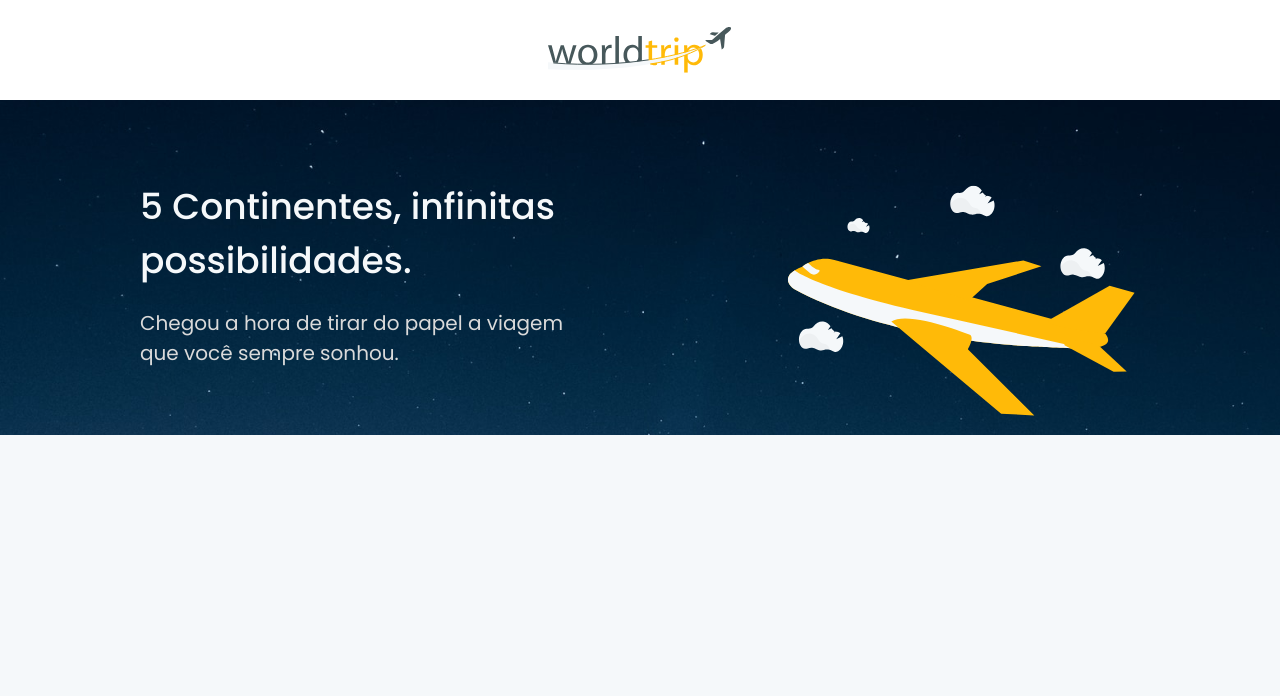
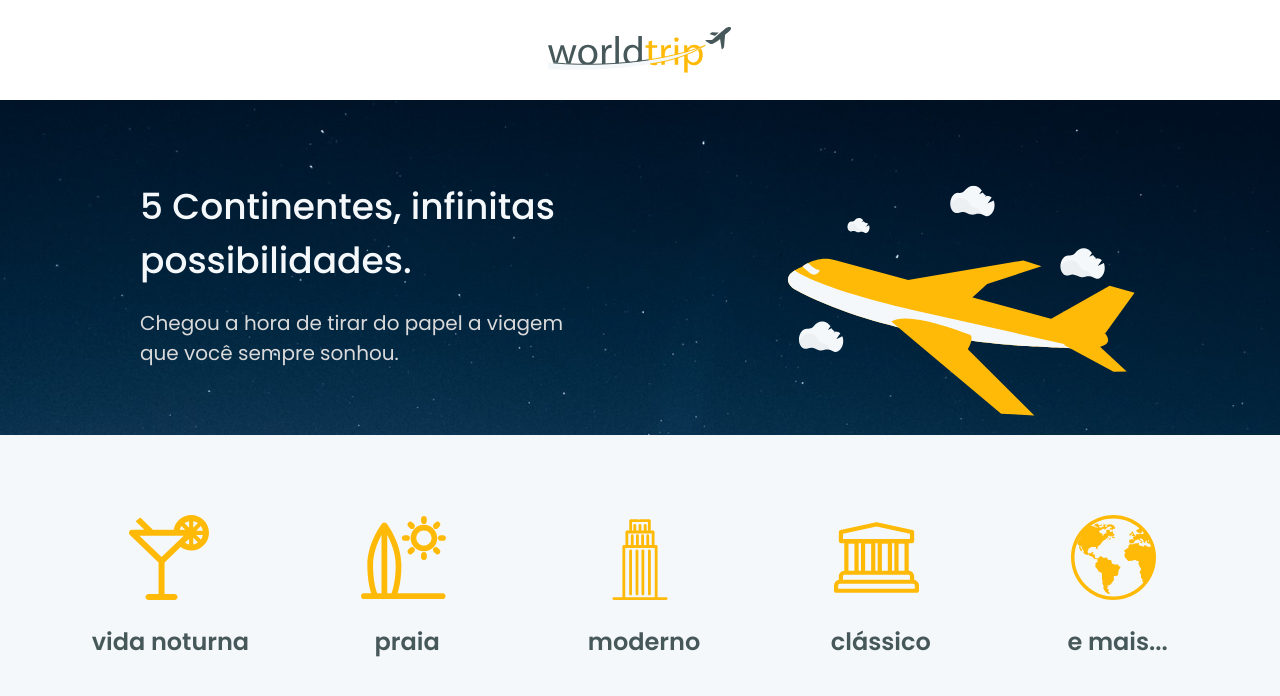
Before and after one commit to vitorgaletti/ignite-reactjs-worldtrip, a Next.js app: page / in a window 1280 px wide. Shown: the top 696 px of the page. Built offline with nearby package versions, Linux system fonts and the light colour scheme.

Commit message:
:sparkles: Create TravelTypes Component

```diff
--- /dev/null
+++ b/src/components/TravelTypes/Circle.tsx
@@ -0,0 +1,13 @@
+import { Box } from '@chakra-ui/react';
+
+export function Circle() {
+  return (
+    <Box
+      display={['block', 'none', 'none']}
+      w="8px"
+      h="8px"
+      borderRadius="50%"
+      backgroundColor="yellow.400"
+    />
+  );
+}
--- /dev/null
+++ b/src/components/TravelTypes/Description.tsx
@@ -0,0 +1,21 @@
+import { Text, TextProps } from '@chakra-ui/react';
+
+interface DescriptionProps extends TextProps {
+  children: string;
+}
+
+export function Description({ children }: DescriptionProps) {
+  return (
+    <Text
+      pt={['0', '1.5rem']}
+      pl="0.5rem"
+      fontWeight={['500', '600']}
+      fontSize={['lg', '2xl']}
+      lineHeight={['27px', '36px']}
+      textAlign="center"
+      color="gray.700"
+    >
+      {children}
+    </Text>
+  );
+}
--- /dev/null
+++ b/src/components/TravelTypes/Images.tsx
@@ -0,0 +1,20 @@
+import { Image, ImageProps } from '@chakra-ui/react';
+
+interface Images extends ImageProps {
+  src: string;
+  alt: string;
+}
+
+export function Images({ src, alt }: ImageProps) {
+  return (
+    <Image
+      display={['none', 'block', 'block']}
+      src={src}
+      alt={alt}
+      w="100%"
+      maxWidth="5.312rem"
+      h="5.312rem"
+      mx="auto"
+    />
+  );
+}
--- /dev/null
+++ b/src/components/TravelTypes/Item.tsx
@@ -0,0 +1,23 @@
+import {
+  GridItem,
+  GridItemProps as ChakraGridItemProps
+} from '@chakra-ui/react';
+
+interface ItemProps extends ChakraGridItemProps {
+  colSpan?: React.CSSProperties | any;
+  children: React.ReactNode;
+}
+
+export function Item({ colSpan, children }: ItemProps) {
+  return (
+    <GridItem
+      display="flex"
+      flexDirection={['row', 'column']}
+      justifyContent="center"
+      alignItems="center"
+      colSpan={colSpan}
+    >
+      {children}
+    </GridItem>
+  );
+}
--- /dev/null
+++ b/src/components/TravelTypes/index.tsx
@@ -0,0 +1,51 @@
+import { Grid } from '@chakra-ui/react';
+
+import { Circle } from './Circle';
+import { Description } from './Description';
+import { Images } from './Images';
+import { Item } from './Item';
+
+export function TravelTypes() {
+  return (
+    <Grid
+      as="section"
+      w="100%"
+      templateColumns={['1fr 1fr', '1fr 1fr', '1fr 1fr', 'repeat(5, 1fr)']}
+      justifyContent="space-between"
+      mx="auto"
+      my={['2.25rem', '5rem']}
+      maxWidth="1160px"
+      gap={6}
+    >
+      <Item>
+        <Circle />
+        <Images src={'./images/nightlife.svg'} alt={'vida noturna'} />
+        <Description>vida noturna</Description>
+      </Item>
+
+      <Item>
+        <Images src={'./images/beach.svg'} alt={'praia'} />
+        <Circle />
+        <Description>praia</Description>
+      </Item>
+
+      <Item>
+        <Images src={'./images/modern.svg'} alt={'moderno'} />
+        <Circle />
+        <Description>moderno</Description>
+      </Item>
+
+      <Item>
+        <Images src={'./images/classic.svg'} alt={'clássico'} />
+        <Circle />
+        <Description>clássico</Description>
+      </Item>
+
+      <Item colSpan={[2, 2, 2, 1]}>
+        <Images src={'./images/more.svg'} alt={'e mais...'} />
+        <Circle />
+        <Description>e mais...</Description>
+      </Item>
+    </Grid>
+  );
+}
--- a/src/pages/index.tsx
+++ b/src/pages/index.tsx
@@ -1,12 +1,14 @@
 import { Flex } from '@chakra-ui/react';
 import { Banner } from '../components/Banner';
 import { Header } from '../components/Header';
+import { TravelTypes } from '../components/TravelTypes';
 
 export default function Home() {
   return (
     <Flex direction="column" w="100%" h="100vh">
       <Header />
       <Banner />
+      <TravelTypes />
     </Flex>
   );
 }
```
